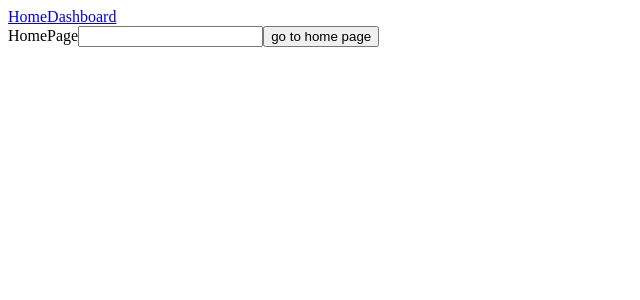
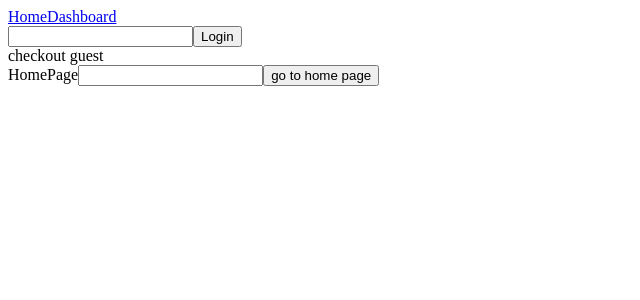
Before and after one commit to nirjonroy/React_practice, a React (Vite) app: page / in a window 1280 px wide. Shown: the top 300 px of the page, without its empty margins (0-640 px from the left). Built offline with nearby package versions, Linux system fonts and the light colour scheme.

Commit message:
Context in react

```diff
--- a/src/App.jsx
+++ b/src/App.jsx
@@ -14,17 +14,29 @@
 import Profile from './Pages/Profile';
 import Settings from './Pages/Settings';
 import Products from './Pages/Products';
-
+import { createContext, useState } from "react"
+import Checkout from './Checkout';
+import Login from './Login';
+export const userContext = createContext();
 function App() {
+  const [user, setUser] = useState("guest");
 // const seatNumbers = [1,7,4];
 // const person = {
 //   name : "Nirjon Roy",
 //   message : "Hay there! this is : ",
 //   seatNumbers : [1,7,4],
 // }
+
   return (
     <BrowserRouter>
     <Nav />
+    {/* <input type="text" name="" value={user} onChange={(e=> setUser(e.target.value))} id="" /> */}
+
+    <userContext.Provider value={{user, setUser}}>
+    <Login />
+    <Checkout />
+    </userContext.Provider>
+
       <Routes>
         <Route path="/" element={<HomePage />}/>
         <Route path="/products/:id" element={<Products />}/>
--- /dev/null
+++ b/src/Checkout.jsx
@@ -0,0 +1,9 @@
+import { useContext } from "react"
+import { userContext } from "./App"
+
+export default function Checkout(){
+    const {user} =useContext(userContext)
+    return (
+        <div>checkout {user}</div>
+    )
+}
--- /dev/null
+++ b/src/Login.jsx
@@ -0,0 +1,21 @@
+import { useContext, useState } from "react"
+import { userContext } from "./App";
+
+export default function Login(){
+    const [value, setValue] = useState("");
+    const {user, setUser} = useContext(userContext);
+    function handleSubmit(e){
+        e.preventDefault();
+        setUser(value);
+    }
+    return (
+        <div>
+            <form onSubmit={handleSubmit}>
+                <input type="text" name=""
+                value={value} onChange={(e)=>setValue(e.target.value)}
+                id="" />
+                <button type="submit">Login</button>
+            </form>
+        </div>
+    )
+}
```
Also changed, not shown: src/Context.jsx (added, +10 -0 lines).
